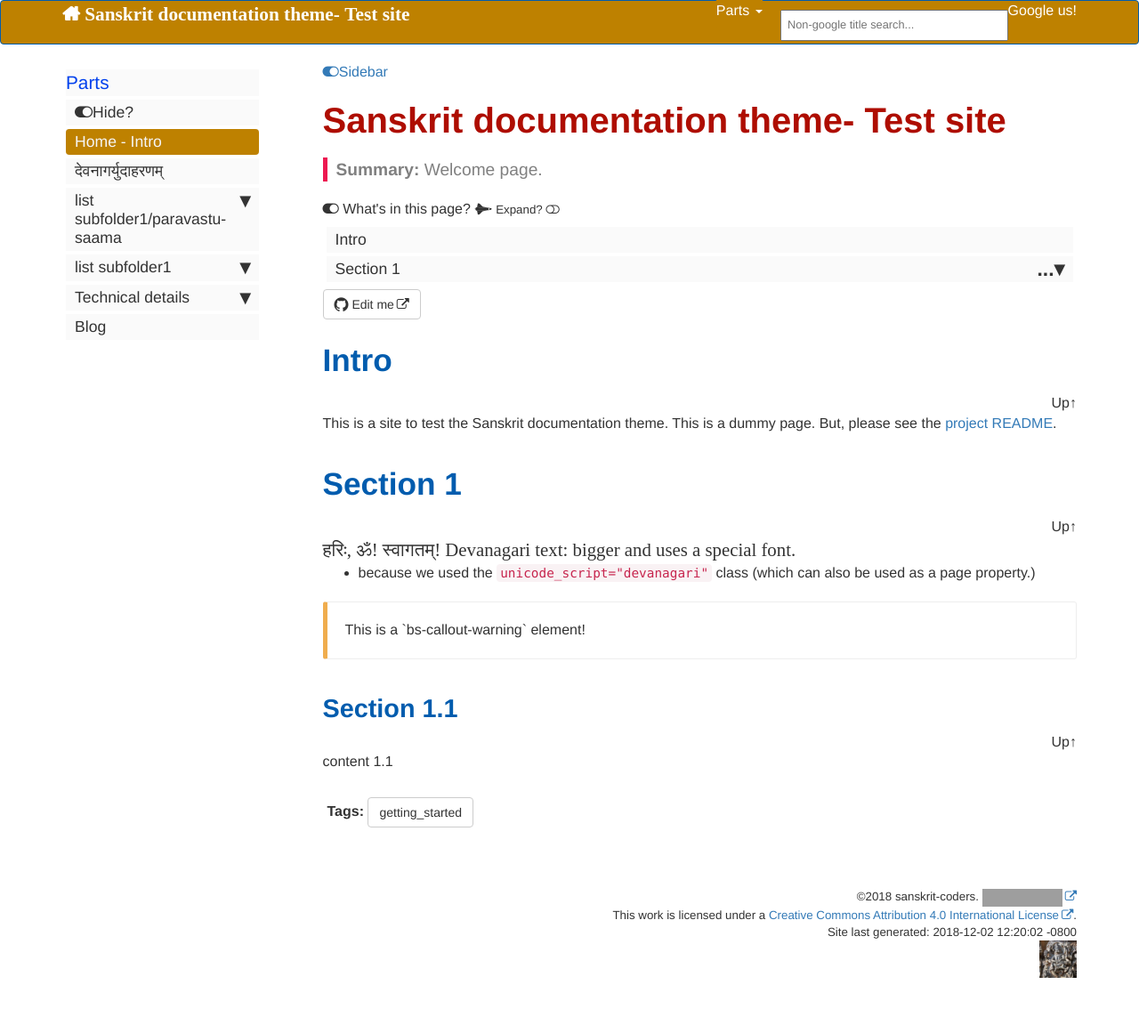
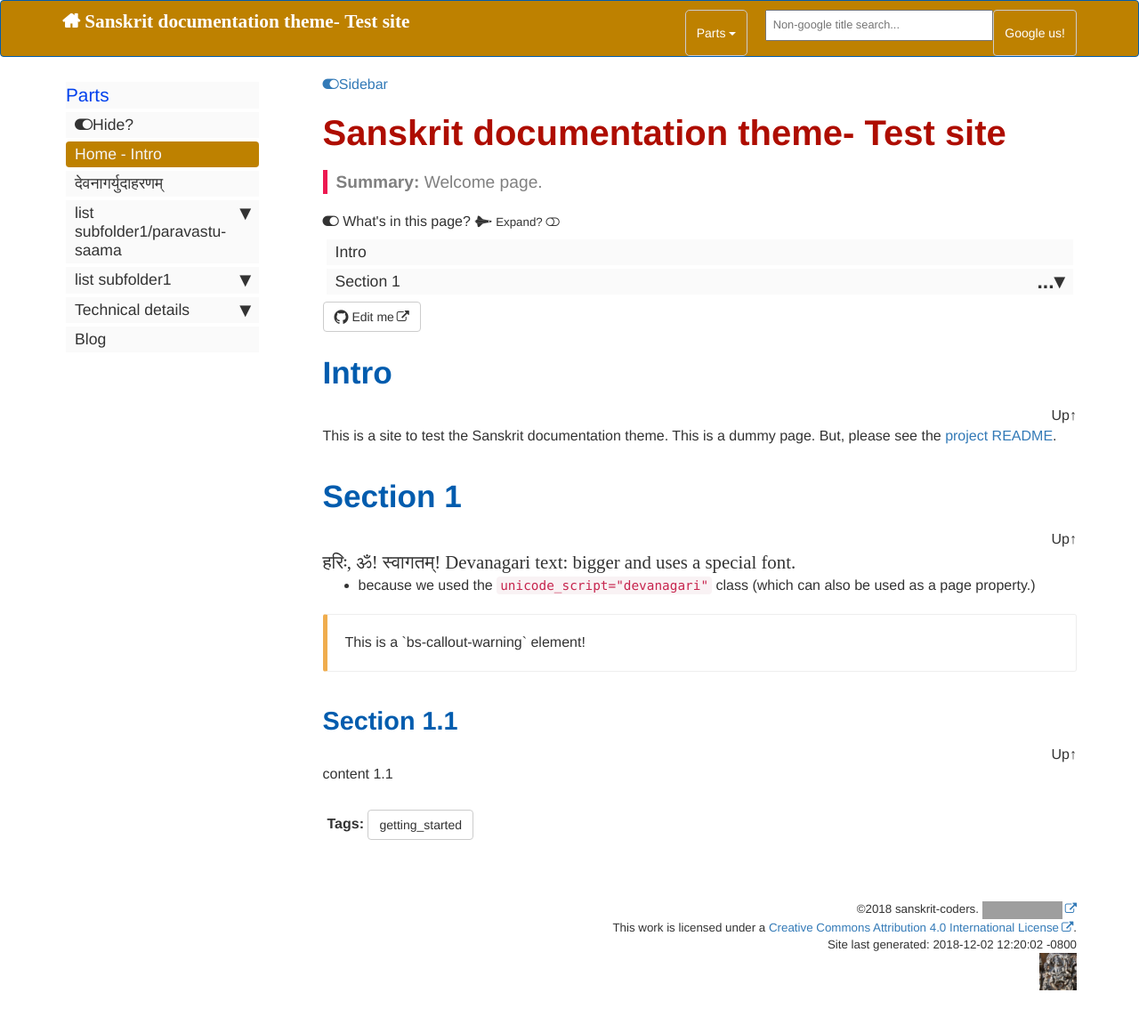
Before and after one commit to sanskrit-coders/sanskrit-documentation-theme, a Jekyll site: the page built from index.md, in a window 1280 px wide and 1173 px high. Shown: the top 1152 px of the window at 89% size. Built offline with Jekyll 4.4.1, drawn with Linux system fonts in a browser that asks for light colours; some web fonts are replaced; comment, search, counter and statistics services are not loaded; grey boxes are pictures that could not be loaded.

Commit message:
Content update.

```diff
--- a/_includes/topnav.html
+++ b/_includes/topnav.html
@@ -11,7 +11,7 @@
                 {% assign topnav = site.data.sidebars[page.topnav] %}
                 <!-- {{topnav}} -->
                 <li class="dropdown">
-                    <a href="#" class="dropdown-toggle" data-toggle="dropdown">
+                    <a href="#" class="btn btn-default"  data-toggle="dropdown">
                         {{ topnav.title }}
                         <b class="caret"></b></a>
                     <ul class="dropdown-menu">
@@ -43,7 +43,7 @@
                     <!--end search-->
                 </li>
                 <li>
-                    <a href=" {{ site.baseurl}}/assets/google-us.html">Google us!</a>
+                    <a class="btn btn-default" href="{{ site.baseurl}}/assets/google-us.html">Google us!</a>
                 </li>
             </ul>
         </div>
--- a/assets/css/topnav.scss
+++ b/assets/css/topnav.scss
@@ -6,7 +6,9 @@
 .projectTitle {
   font-weight: bold;
   color: #ffffff;
-  vertical-align: bottom;
+  padding-top: 15px;
+  padding-bottom: 15px;
+  vertical-align: center;
   // When you hover on the title in the navbar.
   &:hover{
     color: #f0f0f0;
@@ -79,12 +81,6 @@ div.navbar-collapse .dropdown-menu > li > a:hover {
   background-color: #be8100;
 }
 
-.open .dropdown-toggle.btn-primary {
-  background-color: #be8100;
-  border-color: #be8100;
-}
-
-
 li.dropdownActive a {
   font-weight: bold;
 }
```
